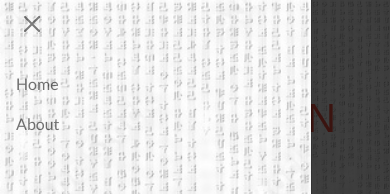
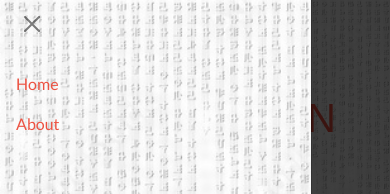
Before and after one commit to mrcbq/Capstone-module-1-dsteam-page, a website: page about.html in a window 390 px wide. Both pictures are taken after a click on the element 39 px from the left and 27 px from the top of the page. Shown: the top 194 px of the page. Drawn offline with nearby package versions, Linux system fonts and the light colour scheme; a web font is replaced by a local one.

Commit message:
Add color red to mobile menu

```diff
--- a/about.html
+++ b/about.html
@@ -56,8 +56,8 @@
           </div>
           <div class="offcanvas-body">
             <ul class="navbar-nav justify-content-end flex-grow-1 pe-3">
-              <li class="nav-item"> <a class="nav-link lato" href="./index.html">Home</a> </li>
-              <li class="nav-item"> <a class="nav-link lato" href="./about.html">About</a> </li>
+              <li class="nav-item"> <a class="nav-link color-red lato" href="./index.html">Home</a> </li>
+              <li class="nav-item"> <a class="nav-link color-red lato" href="./about.html">About</a> </li>
             </ul>
           </div>
         </div>
```
Also changed, not shown: index.html (+2 -2 lines).
